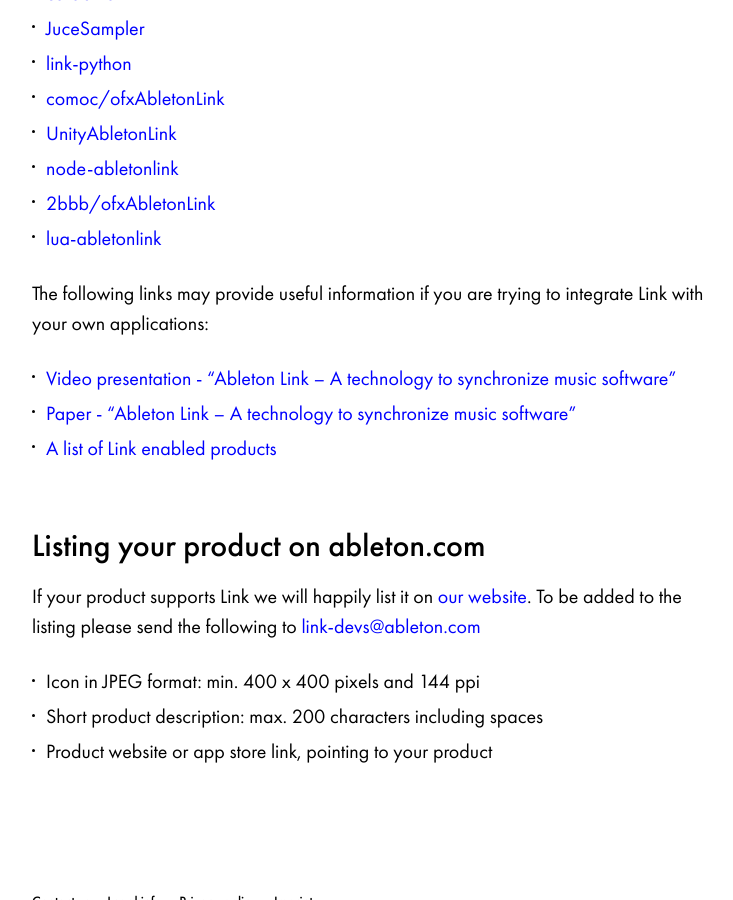
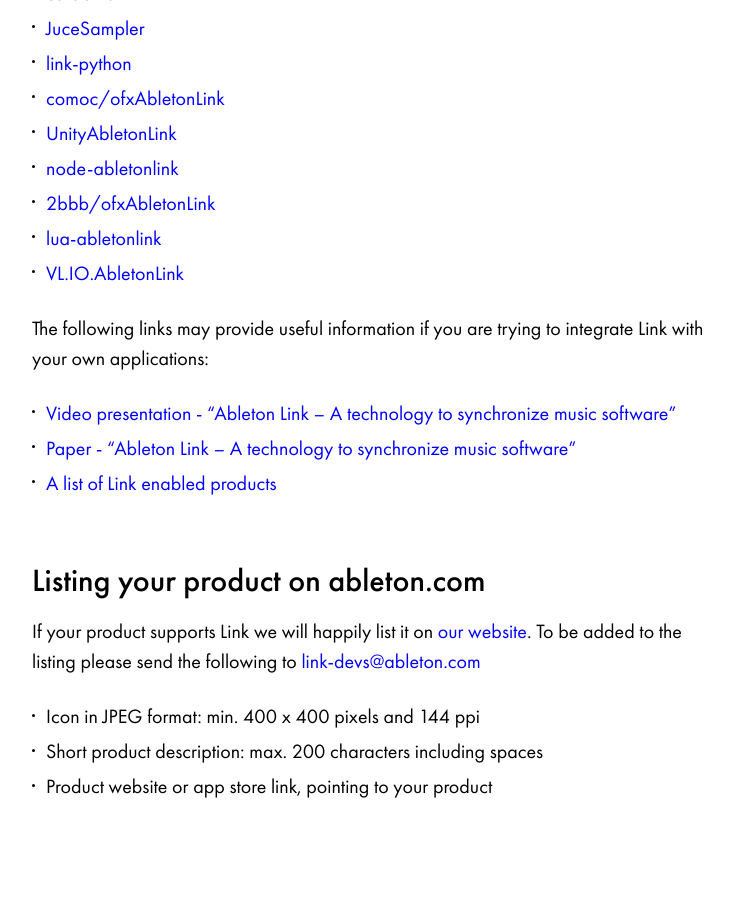
Before and after one commit to Ableton/ableton.github.io, a Jekyll site: the page built from link/index.md, in a window 1280 px wide and 900 px high, scrolled down 6181 px. Shown: the whole window, without its empty margins (268-1001 px from the left). Built offline with Jekyll 4.4.1, drawn with Linux system fonts in a browser that asks for light colours.

Commit message:
Adds VL.IO.AbletonLink Repo to resources

```diff
--- a/link/index.md
+++ b/link/index.md
@@ -214,6 +214,7 @@ If you are missing a repository in this list please open a pull request or mail
 - [node-abletonlink](https://github.com/2bbb/node-abletonlink)
 - [2bbb/ofxAbletonLink](https://github.com/2bbb/ofxAbletonLink)
 - [lua-abletonlink](https://luarocks.org/modules/s-ol/abletonlink)
+- [VL.IO.AbletonLink](https://github.com/SpaceMusicZH/VL.IO.AbletonLink)
 
 The following links may provide useful information if you are trying to integrate Link
 with your own applications:
```
